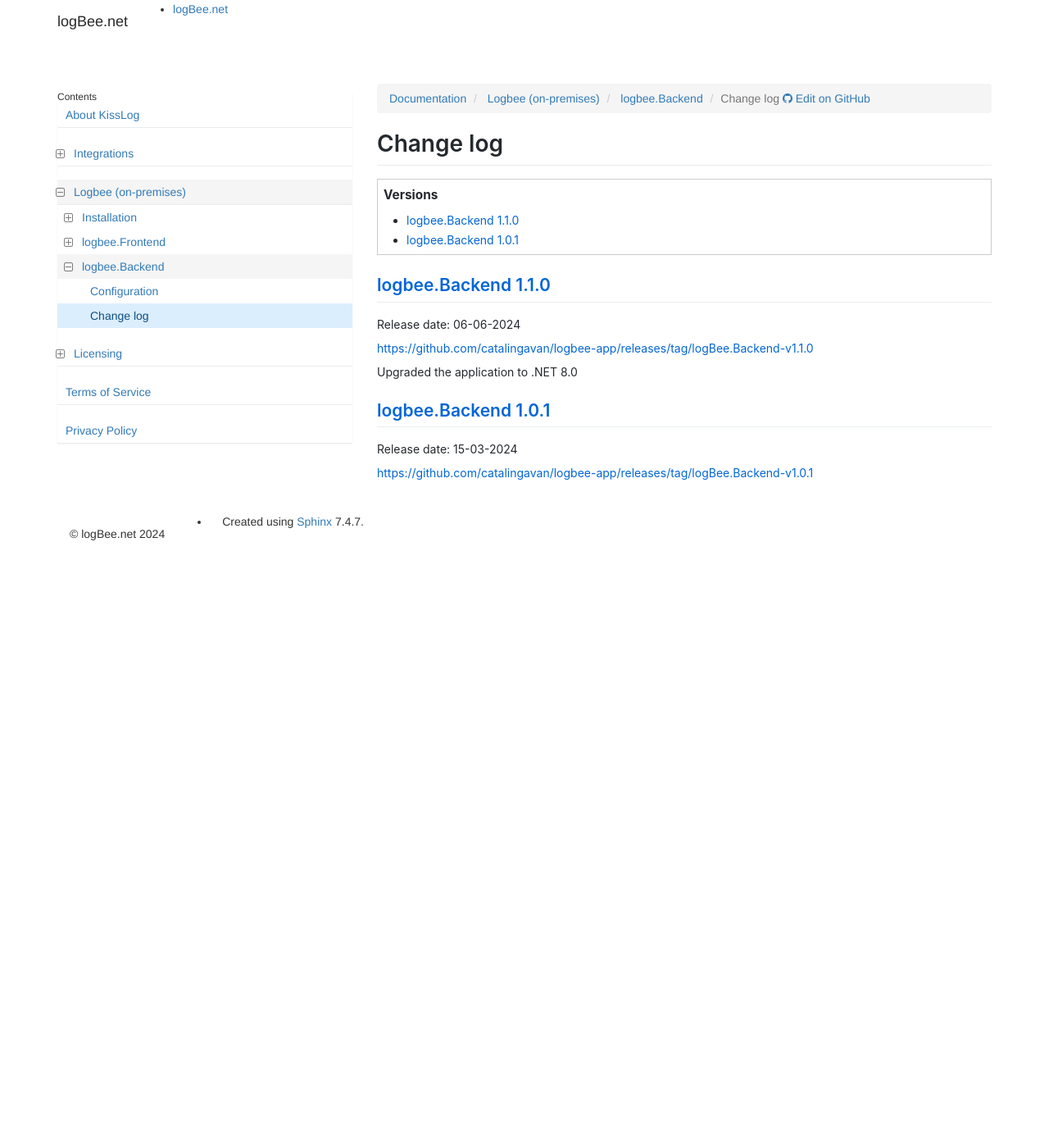
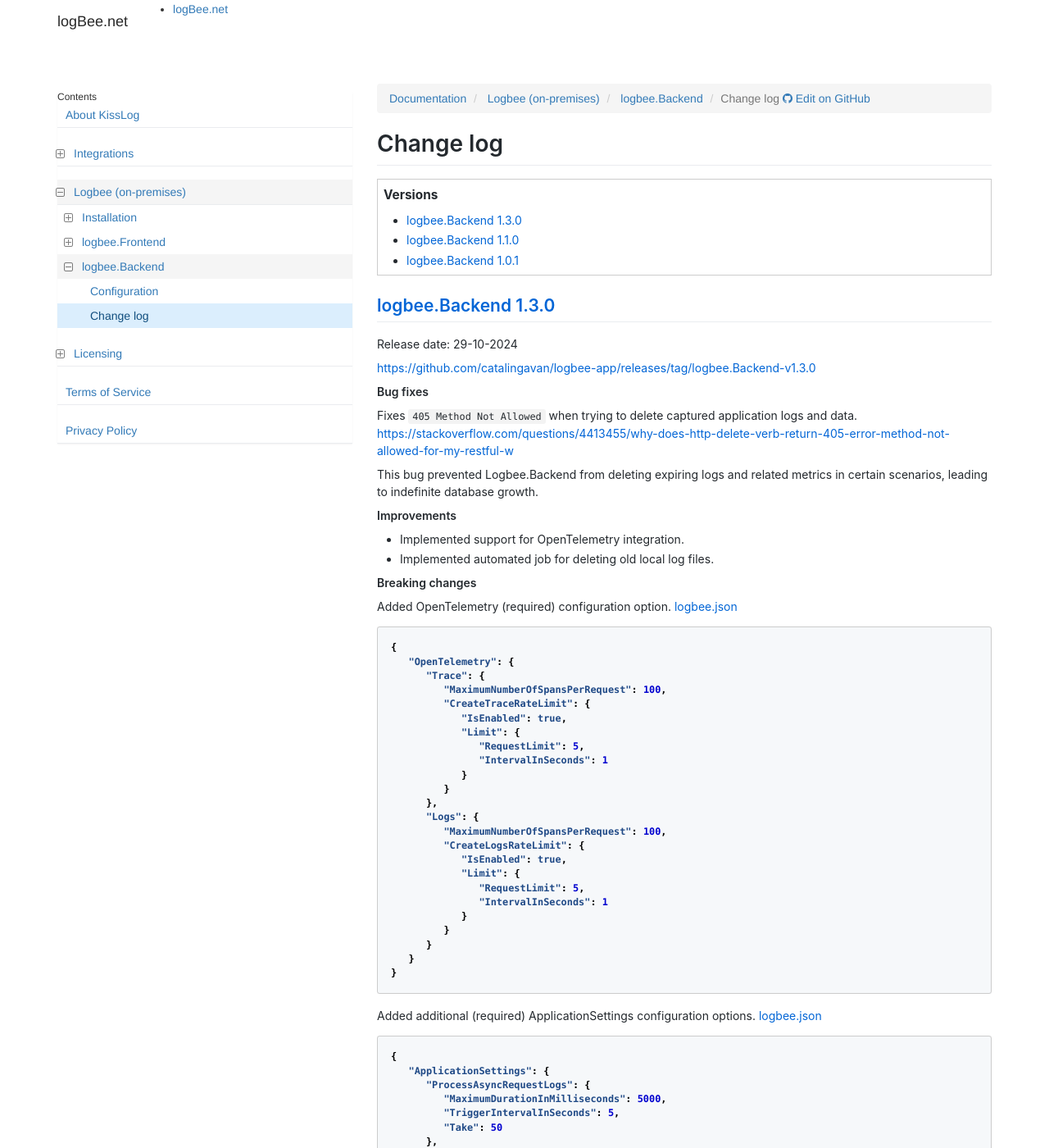
Before and after one commit to catalingavan/logbee.Documentation, a Sphinx documentation site: the page built from source/on-premises/logbee-backend/change-log.rst, in a window 1280 px wide and 1400 px high. Shown: the whole window at 82% size. Built offline with Sphinx 7.4.7, drawn with Linux system fonts in a browser that asks for light colours; nearby versions of some CDN libraries; library files that are not in the unit come from our copies; some of the changed text lies outside the part shown.

Commit message:
logbee 1.3.0

```diff
--- a/source/on-premises/logbee-backend/change-log.rst
+++ b/source/on-premises/logbee-backend/change-log.rst
@@ -4,6 +4,74 @@ Change log
 .. contents:: Versions
    :local:
    :depth: 1
+
+logbee.Backend 1.3.0
+--------------------------
+
+Release date: 29-10-2024
+
+https://github.com/catalingavan/logbee-app/releases/tag/logbee.Backend-v1.3.0
+
+**Bug fixes**
+
+Fixes ``405 Method Not Allowed`` when trying to delete captured application logs and data. https://stackoverflow.com/questions/4413455/why-does-http-delete-verb-return-405-error-method-not-allowed-for-my-restful-w
+
+This bug prevented Logbee.Backend from deleting expiring logs and related metrics in certain scenarios, leading to indefinite database growth.
+
+**Improvements**
+
+- Implemented support for OpenTelemetry integration.
+
+- Implemented automated job for deleting old local log files.
+
+**Breaking changes**
+
+Added OpenTelemetry (required) configuration option. `logbee.json <https://github.com/catalingavan/logbee-app/blob/c370ce6c529302bb9121e0fea37c650803e4a850/logbee.Backend/logbee.json#L239>`_
+
+.. code-block:: json
+
+   {
+      "OpenTelemetry": {
+         "Trace": {
+            "MaximumNumberOfSpansPerRequest": 100,
+            "CreateTraceRateLimit": {
+               "IsEnabled": true,
+               "Limit": {
+                  "RequestLimit": 5,
+                  "IntervalInSeconds": 1
+               }
+            }
+         },
+         "Logs": {
+            "MaximumNumberOfSpansPerRequest": 100,
+            "CreateLogsRateLimit": {
+               "IsEnabled": true,
+               "Limit": {
+                  "RequestLimit": 5,
+                  "IntervalInSeconds": 1
+               }
+            }
+         }
+      }
+   }
+
+Added additional (required) ApplicationSettings configuration options. `logbee.json <https://github.com/catalingavan/logbee-app/blob/c370ce6c529302bb9121e0fea37c650803e4a850/logbee.Backend/logbee.json#L276>`_
+
+.. code-block:: json
+
+   {
+      "ApplicationSettings": {
+         "ProcessAsyncRequestLogs": {
+            "MaximumDurationInMilliseconds": 5000,
+            "TriggerIntervalInSeconds": 5,
+            "Take": 50
+         },
+         "DeleteLocalLogFiles": {
+            "CreatedMoreThanNDaysAgo": 3,
+            "TriggerIntervalInHours": 6
+         }
+      }
+   }
 
 logbee.Backend 1.1.0
 --------------------------
```
Also changed, not shown: source/on-premises/logbee-frontend/change-log.rst (+42 -0 lines).
